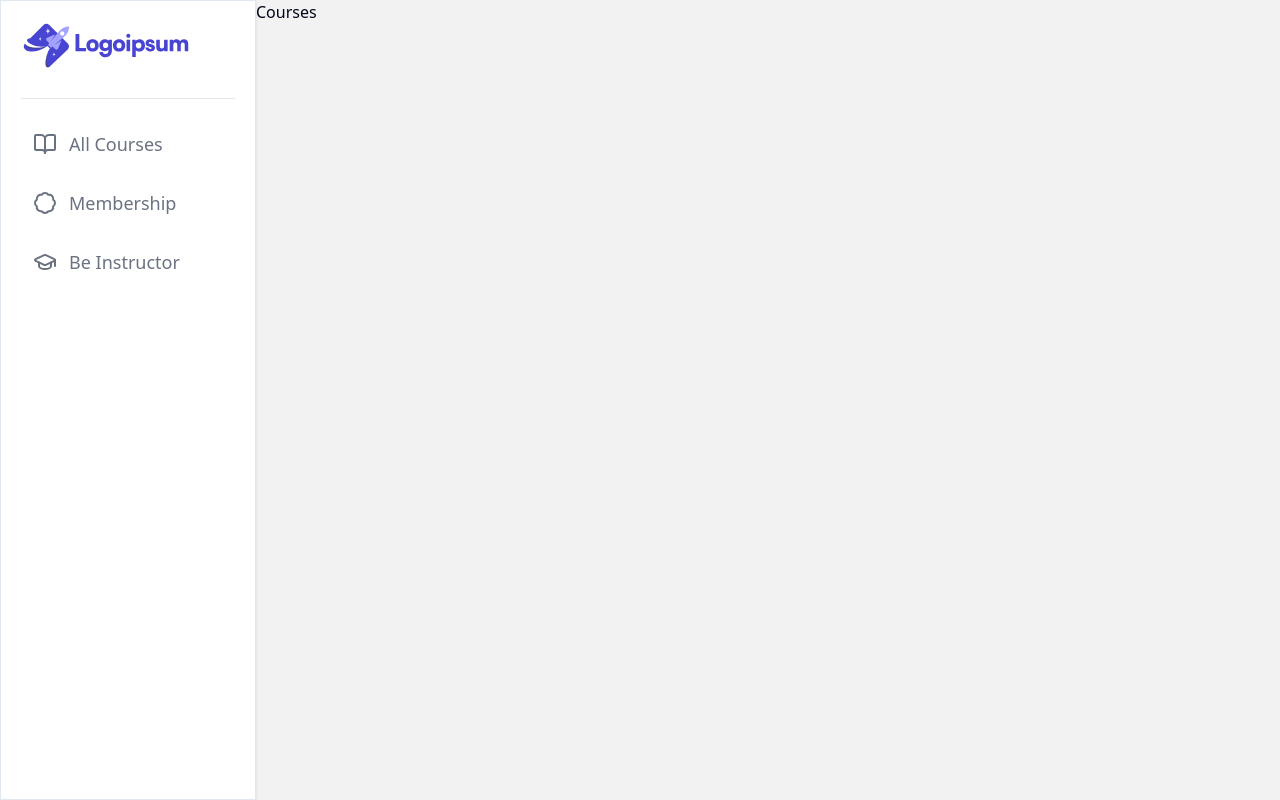
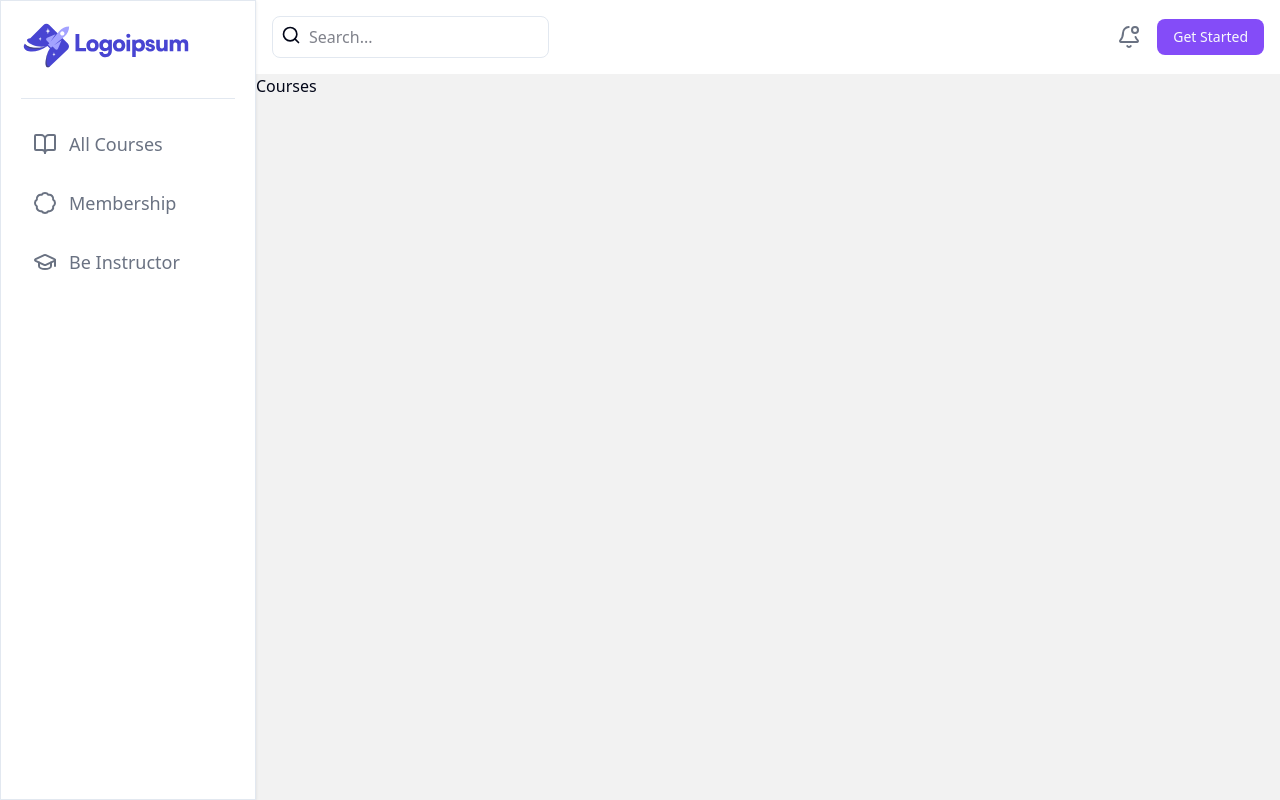
Before and after one commit to AidaCodez/course-portal, a Next.js app: page /courses in a window 1280 px wide. Built offline with nearby package versions, Linux system fonts and the light colour scheme.

Commit message:
feat(route): add Header component
add component Header.jsx into router folder that common in all layout
include search bar and get started button

```diff
--- /dev/null
+++ b/app/(router)/_components/Header.jsx
@@ -0,0 +1,22 @@
+import { Button } from '@/components/ui/button'
+import { BellDot, Search } from 'lucide-react'
+import React from 'react'
+
+function Header() {
+  return (
+    <div className='p-4 bg-white flex justify-between'>
+        {/* Search Bar */}
+        <div className='flex gap-2 border border-border p-2 rounded-md'>
+            <Search className='h-5 w-5'/>
+            <input type='text' placeholder='Search...' className='outline-none'/>
+        </div>
+         {/* Get Started Button & bell icon*/}
+        <div className='flex items-center gap-4'>
+           <BellDot className='text-gray-500'/>
+           <Button>Get Started</Button>
+        </div>
+    </div>
+  )
+}
+
+export default Header
--- a/app/(router)/layout.js
+++ b/app/(router)/layout.js
@@ -1,5 +1,6 @@
 import React from 'react'
 import SideNav from './_components/SideNav'
+import Header from './_components/Header'
 
 function layout({children}) {
   return (
@@ -8,6 +9,7 @@ function layout({children}) {
             <SideNav />
         </div>
         <div className='ml-64'>
+            <Header />
             {children}
         </div>
     </div>
```
